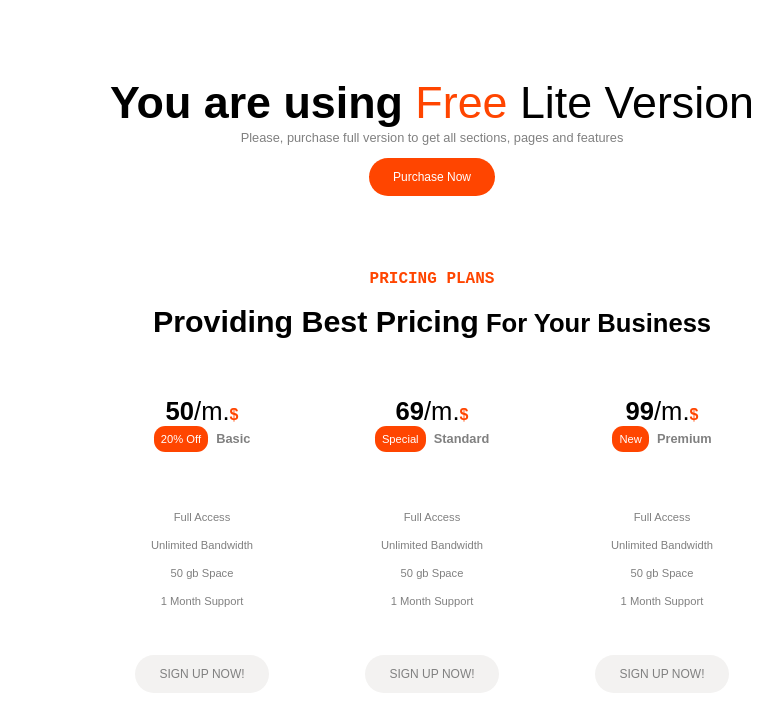
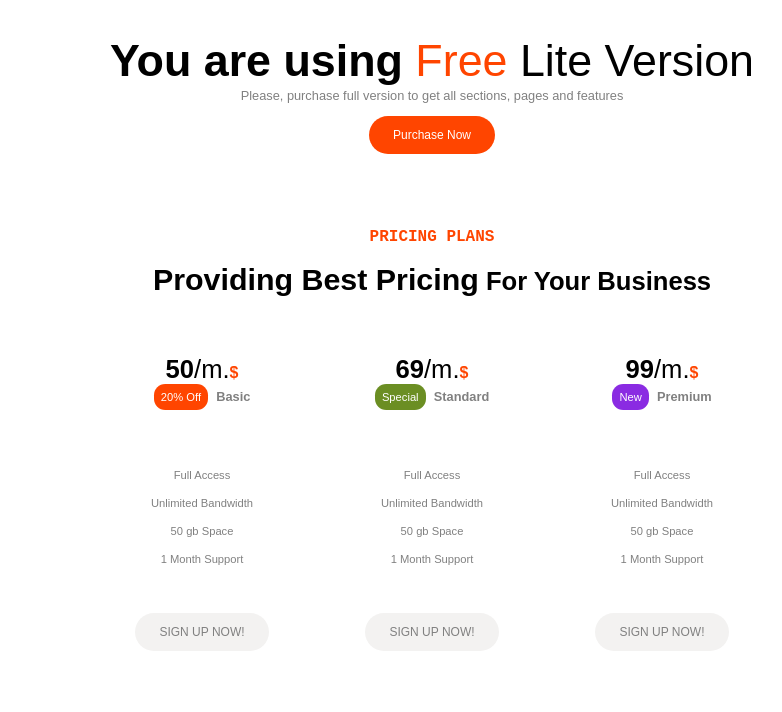
Before and after one commit to TahsinNurun/Vanilla_JavaScript_Doctor_consultancy, a plain HTML site: page index.html in a window 1280 px wide. Shown: the part 1603-2315 px from the top of the page, without its empty margins (208-990 px from the left). Drawn offline with Linux system fonts and the light colour scheme.

Commit message:
correction 007

```diff
--- a/Css/style.css
+++ b/Css/style.css
@@ -80,8 +80,7 @@ body{
     justify-content:space-between;
     align-items: stretch;
     position: relative;
-    min-height: 25rem;
-
+    min-height: 22rem;
 }
 .topBanner_right{
     width: 50%;
@@ -118,6 +117,7 @@ body{
         justify-content: center;
         align-items:center;
         align-content:center;
+        /* position: static; */
     }
     .topBanner_left h1{
         text-align: center;
@@ -210,6 +210,9 @@ body{
         display: flex;
         flex-direction: column;
     }
+    .about_sm_animation{
+        margin: 1rem 0 1rem 0;
+    }
 }
 
 
@@ -294,6 +297,24 @@ body{
     border-radius: .7rem;
     margin: 0 .5rem 0 0;
     background-color:orangered;
+    color: white;
+    border: none;
+}
+.card_btn_2{
+    padding: .45rem;
+    font-size: .7rem;
+    border-radius: .7rem;
+    margin: 0 .5rem 0 0;
+    background-color:olivedrab;
+    color: white;
+    border: none;
+}
+.card_btn_3{
+    padding: .45rem;
+    font-size: .7rem;
+    border-radius: .7rem;
+    margin: 0 .5rem 0 0;
+    background-color:blueviolet;
     color: white;
     border: none;
 }
--- a/index.html
+++ b/index.html
@@ -151,7 +151,7 @@
             <div class="card" style="--animation-order:5;">
                 <h2  class="second_text">69<span style="font-weight:10">/m.</span><span style="color:orangered; font-size: 1rem">$</span></h2>
                 <div class="card_item">
-                    <button class="card_btn_1">Special</button>
+                    <button class="card_btn_2">Special</button>
                     <h4 class="regular_text">Standard</h4>
                 </div>
                 <ul>
@@ -165,7 +165,7 @@
             <div class="card" style="--animation-order:10;">
                 <h2  class="second_text">99<span style="font-weight:10">/m.</span><span style="color:orangered; font-size: 1rem">$</span></h2>
                 <div class="card_item">
-                    <button class="card_btn_1">New</button>
+                    <button class="card_btn_3">New</button>
                     <h4 class="regular_text">Premium</h4>
                 </div>
                 <ul>
--- a/index.js
+++ b/index.js
@@ -228,9 +228,9 @@ document.addEventListener("DOMContentLoaded", () => {
             }, step)
     }
 
-    counter("count1", 0, 350, 4000);
-    counter("count2", 0, 99, 4000);
-    counter("count3", 0, 870, 4000);
+    counter("count1", 0, 350, 5000);
+    counter("count2", 0, 99, 6000);
+    counter("count3", 0, 870, 5000);
 })
 
 
```
